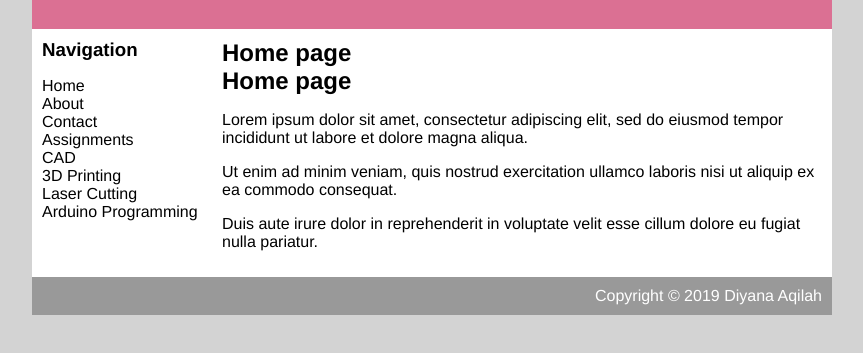
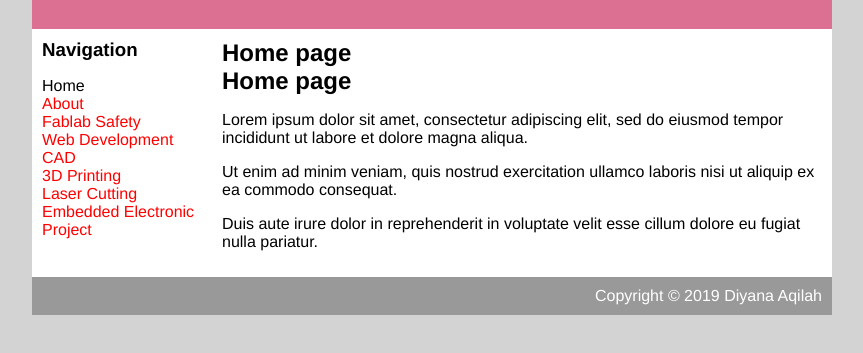
Before and after one commit to diyanaaqilah/FABLAB, a plain HTML site: page index.html in a window 1280 px wide. Shown: the part 79-432 px from the top of the page, without its empty margins (208-1071 px from the left). Drawn offline with Linux system fonts and the light colour scheme.

Commit message:
Update index.html

```diff
--- a/index.html
+++ b/index.html
@@ -15,13 +15,14 @@
 				 <h3>Navigation</h3>
 				 <ul>
 				     <li>Home</li>
-					 <li>About</li>
-					 <li>Contact</li>
-					 <li>Assignments</li>
-					 <li>CAD</li>
-					 <li>3D Printing</li>
-					 <li>Laser Cutting</li>
-					 <li>Arduino Programming</li>
+					 <li><a href="About.html">About</a></li>
+						<li><a href="Fablab Safety.html">Fablab Safety</a></li>
+						<li><a href="Web Development.html">Web Development</a></li>
+						<li><a href="Computer Aided Design.html">CAD</a></li>
+						<li><a href="CAD.html">3D Printing</a></li>
+						<li><a href="Laser Cutting.html">Laser Cutting</a></li>
+						<li><a href="Embedded Electronic.html">Embedded Electronic</a></li>
+						<li><a href="Project.html">Project</a></li>
 				 </ul>
 				 </div>
 
```
